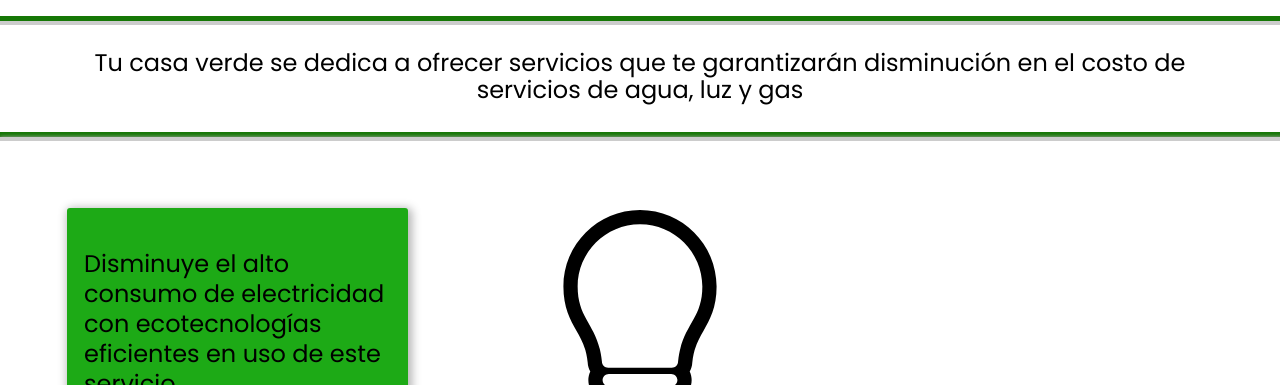
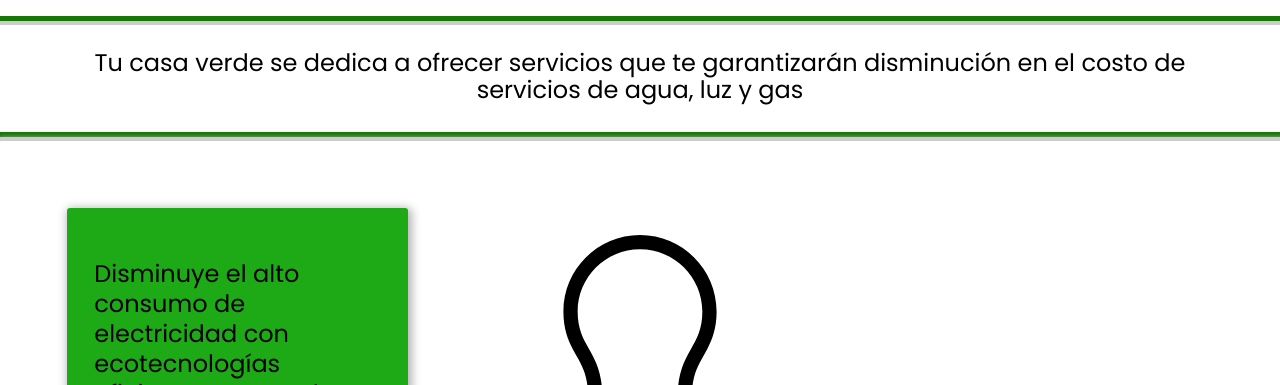
Before and after one commit to IsaacDdR/TuCasaVerde, a plain HTML site: page index.html in a window 1280 px wide. In both pictures the pointer is over the element 237 px from the left and 736 px from the top of the page. Shown: the part 415-800 px from the top of the page. Drawn offline with Linux system fonts and the light colour scheme; some packages are replaced by stand-ins of ours.

Commit message:
Update tu-casa-verde-main.css

```diff
--- a/tu-casa-verde-main.css
+++ b/tu-casa-verde-main.css
@@ -146,7 +146,7 @@
 
 .description-cat:hover{
   font-size:1.5em;
-  padding:8;
+  padding:8%;
   background-color: rgb(29, 170, 22);
 }
 
```
